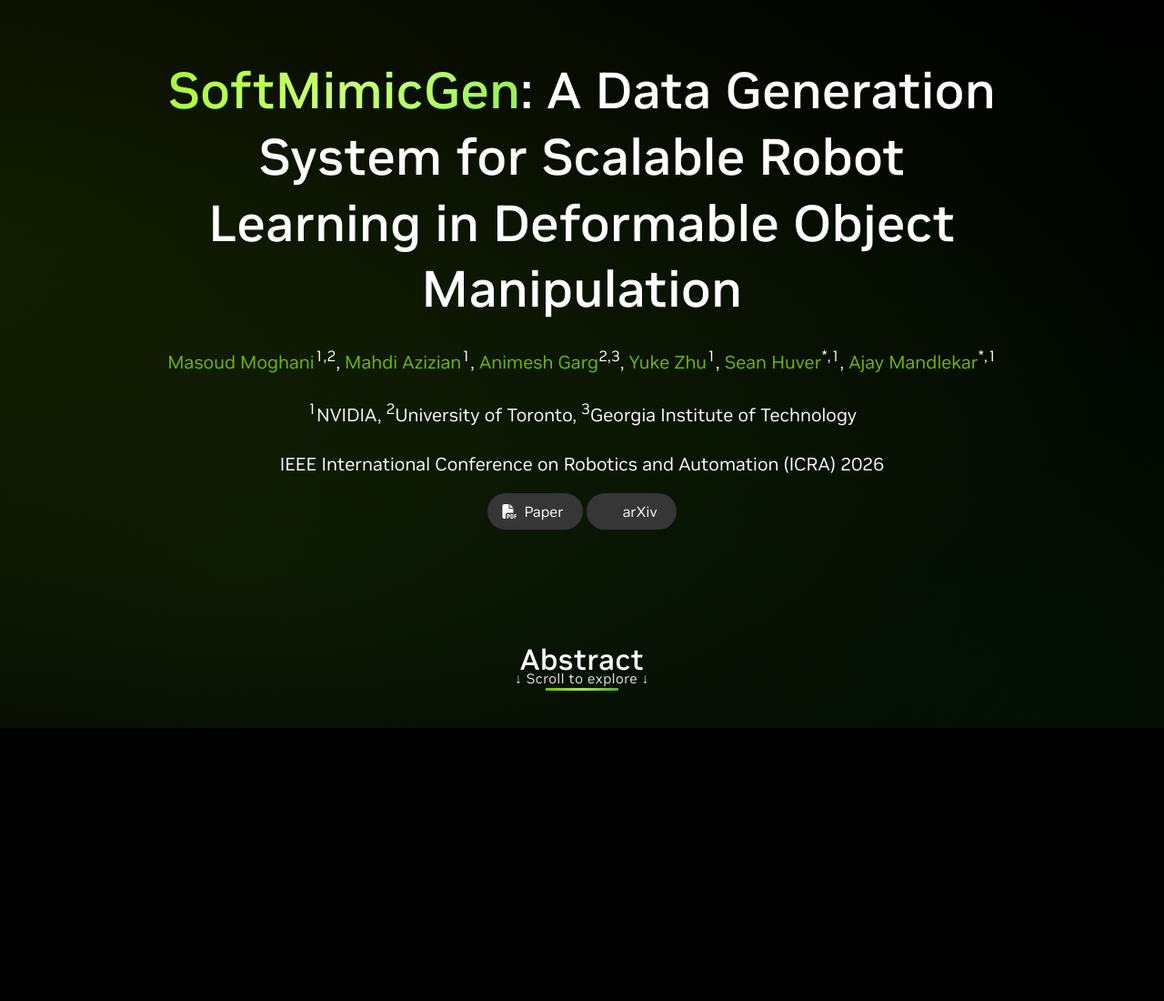
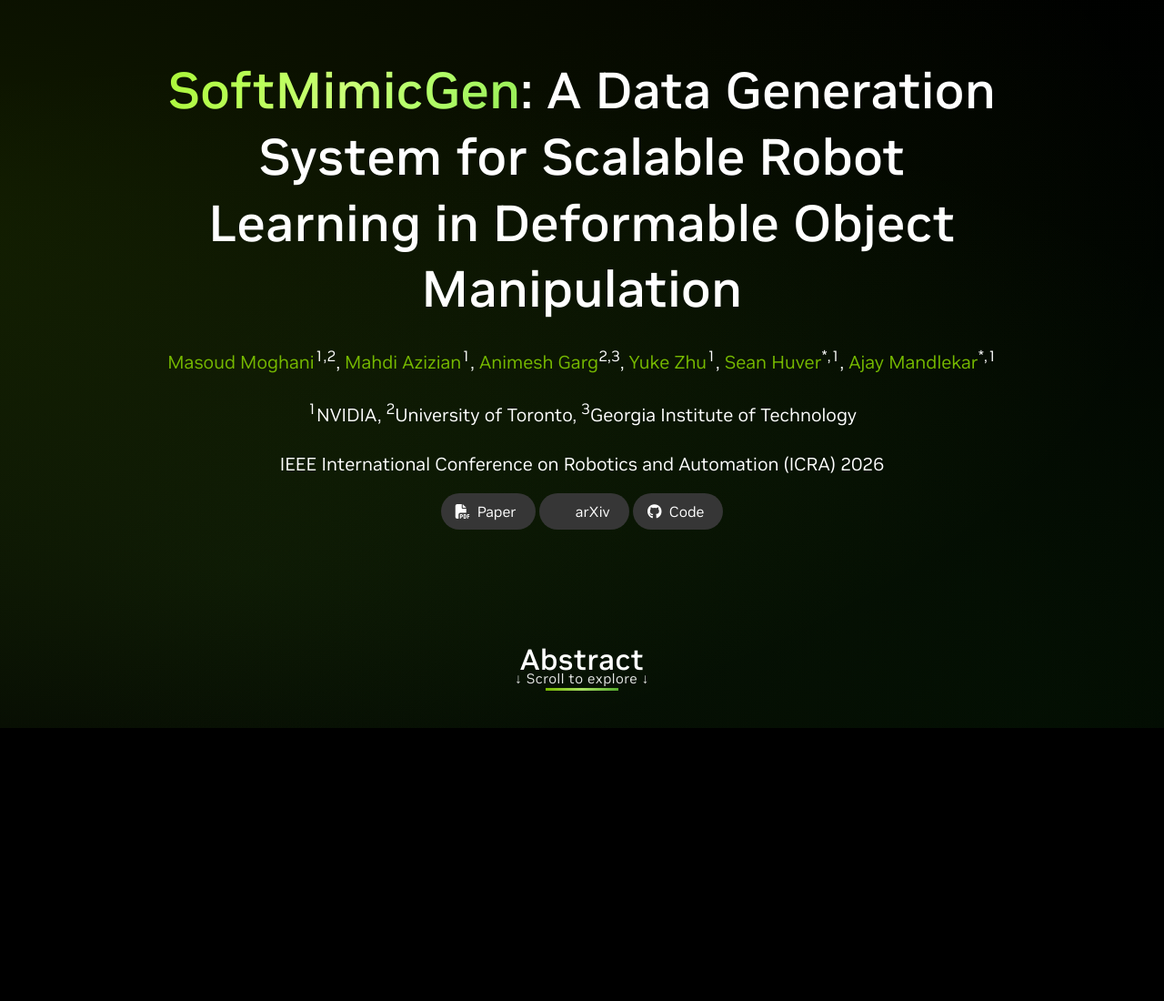
Before and after one commit to softmimicgen/softmimicgen.github.io, a plain HTML site: page index.html in a window 1280 px wide. Shown: the top 1100 px of the page at 91% size. Drawn offline with nearby package versions, Linux system fonts and the light colour scheme; some icons are missing; a web font is replaced by a local one.

Commit message:
update index.html

```diff
--- a/index.html
+++ b/index.html
@@ -109,6 +109,16 @@
                   </span>
                   <span>arXiv</span>
                 </a>
+              </span>
+              <!-- Code Link. -->
+              <span class="link-block">
+                <a href="https://github.com/NVlabs/SoftMimicGen"
+                   class="external-link button is-normal is-rounded is-dark">
+                  <span class="icon">
+                      <i class="fab fa-github"></i>
+                  </span>
+                  <span>Code</span>
+                  </a>
               </span>
             </div>
 
```
